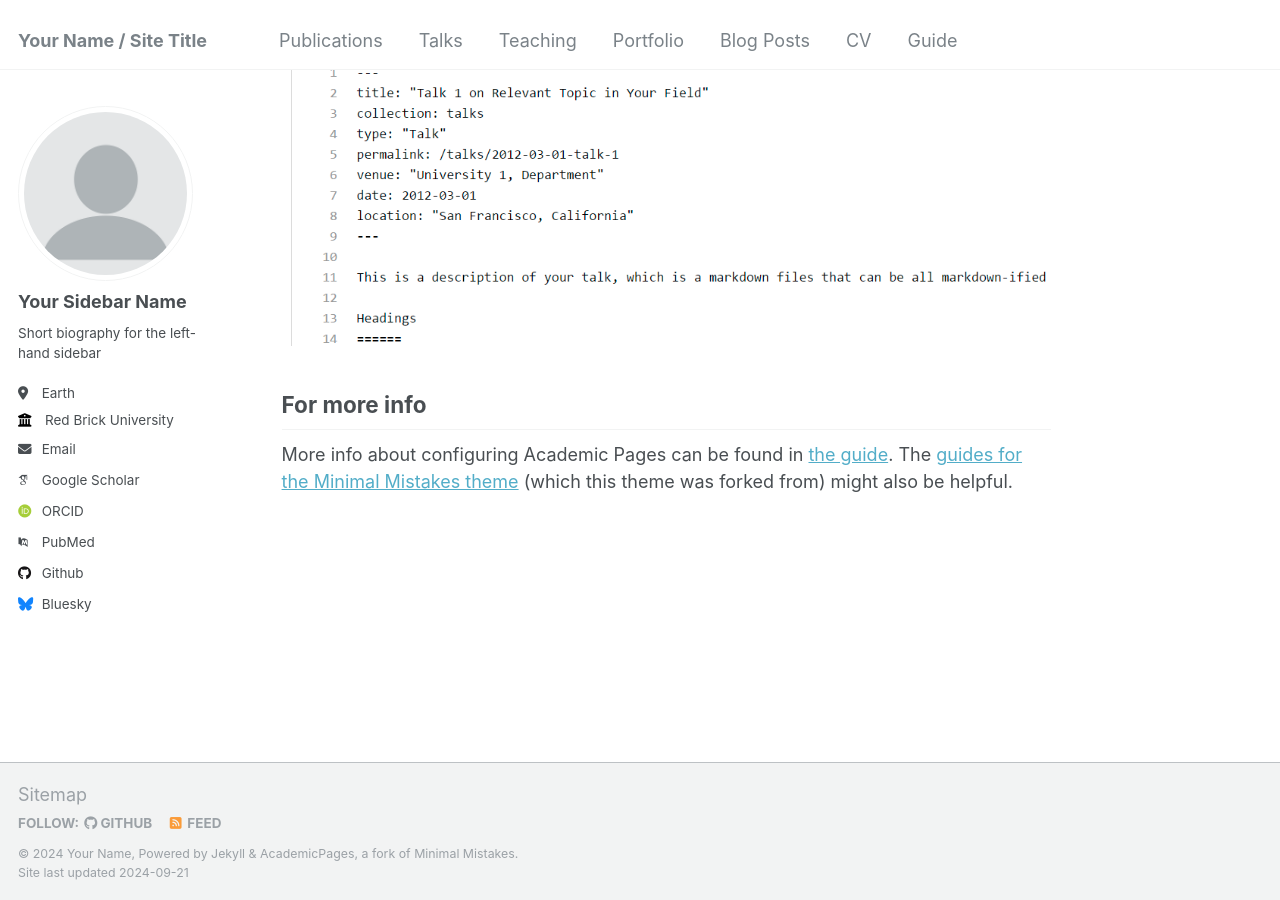
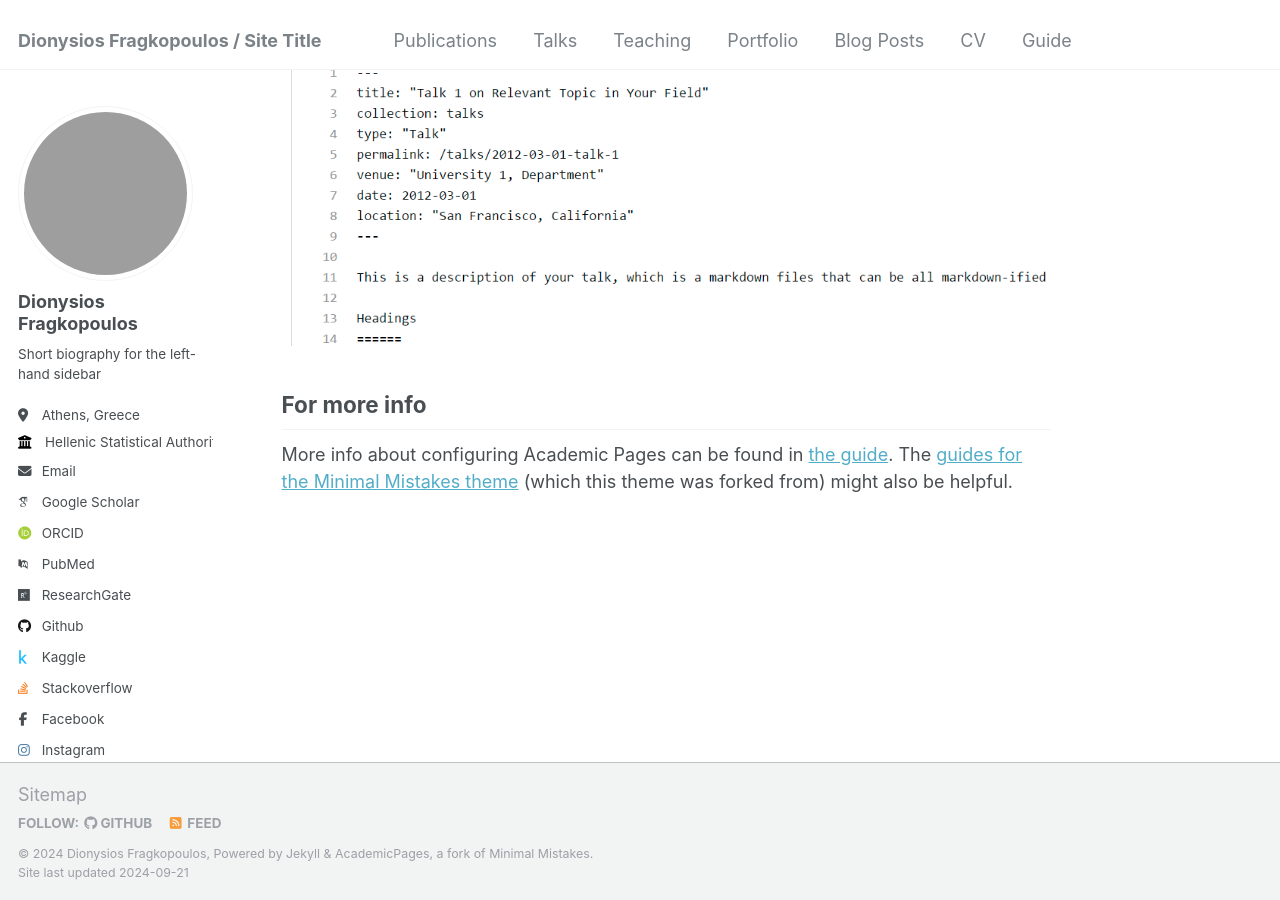
Before and after one commit to dfragos/dfragos.github.io, a Jekyll site: the page built from _pages/about.md, in a window 1280 px wide and 900 px high, scrolled down 2643 px. Built offline with Jekyll 4.4.1, drawn with Linux system fonts in a browser that asks for light colours; some web fonts are replaced; part of the change alters nothing that is shown; grey boxes are pictures that could not be loaded.

Commit message:
Initial configuration

```diff
--- a/_config.yml
+++ b/_config.yml
@@ -7,148 +7,144 @@
 # server process.
 
 # Basic Site Settings
-locale                   : "en-US"
-title                    : "Your Name / Site Title"
-title_separator          : "-"
-name                     : &name "Your Name"
-description              : &description "personal description"
-url                      : https://academicpages.github.io # the base hostname & protocol for your site e.g. "https://mmistakes.github.io"
-baseurl                  : "" # the subpath of your site, e.g. "/blog"
-repository               : "academicpages/academicpages.github.io"
+locale: "en-US"
+title: "Dionysios Fragkopoulos / Site Title"
+title_separator: "-"
+name: &name "Dionysios Fragkopoulos"
+description: &description "Research Assistant at the Hellenic Statistical Authority"
+url: https://dfragos.github.io # the base hostname & protocol for your site e.g. "https://mmistakes.github.io"
+baseurl: "" # the subpath of your site, e.g. "/blog"
+repository: "dfragos/dfragos.github.io"
 
 # Site Author - The following control what appear as part of the author content on the side bar.
 #               If a field is blank the icon and link will not appear, otherwise it will be shown.
 #               Additional customization can be done by editing /_includes/author-profile.html
 author:
   # Biographic information
-  avatar           : "profile.png"
-  name             : "Your Sidebar Name"
-  pronouns         : # example: "she/her"
-  bio              : "Short biography for the left-hand sidebar"
-  location         : "Earth"
-  employer         : "Red Brick University"
-  uri              : # URL
-  email            : "none@example.org"
+  avatar: "https://avatars.githubusercontent.com/u/1168366?v=4"
+  name: "Dionysios Fragkopoulos"
+  pronouns: # example: "she/her"
+  bio: "Short biography for the left-hand sidebar"
+  location: "Athens, Greece"
+  employer: "Hellenic Statistical Authority"
+  uri: # URL
+  email: "me@dfragos.me"
 
   # Academic websites
-  arxiv            : # URL - Update with the correct link to your profile
-  googlescholar    : "https://scholar.google.com/citations?user=PS_CX0AAAAAJ"
-  impactstory      : # URL
-  orcid            : "http://orcid.org/yourorcidurl"
-  semantic         : # URL
-  pubmed           : "https://www.ncbi.nlm.nih.gov/pubmed/?term=john+snow"
-  researchgate     : # URL
+  arxiv: # URL - Update with the correct link to your profile
+  googlescholar: "https://scholar.google.com/citations?user=5UXwrEMAAAAJ&hl=en"
+  impactstory: # URL
+  orcid: "https://orcid.org/0000-0002-7961-3859"
+  semantic: # URL
+  pubmed: "https://www.ncbi.nlm.nih.gov/pubmed/?term=john+snow"
+  researchgate: "https://www.researchgate.net/profile/Dionysios-Fragkopoulos"
 
   # Repositories and software development
-  bitbucket        : # Username - Update with your username on the site
-  codepen          : # Username
-  dribbble         : # Username
-  github           : "academicpages"
-  kaggle           : # Username
-  stackoverflow    : # User number or user number and name (i.e., use "1" or "1/jeff-atwood")
+  bitbucket: # Username - Update with your username on the site
+  codepen: # Username
+  dribbble: # Username
+  github: "dfragos"
+  kaggle: "dfragos"
+  stackoverflow: "27399694/dfragos"
 
   # Social media
-  bluesky          : "bsky.app" # Replace this with you Bluesky username
-  facebook         : # Username
-  flickr           : # Username
-  foursquare       : # Username
-  goodreads        : # Username
-  google_plus      : # Username
-  keybase          : # Username
-  instagram        : # Username
-  lastfm           : # Username
-  linkedin         : # Username
-  mastodon         : # URL
-  medium           : # URL
-  pinterest        : # Username
-  soundcloud       : # Username
-  steam            : # Username
-  telegram         : # URL
-  tumblr           : # Username
-  twitter          : # Username for X / Twitter
-  vine             : # Username
-  weibo            : # Username
-  wikipedia        : # Username
-  xing             : # Username
-  youtube          : # Username
-  zhihu            : # URL
+  bluesky: # Replace this with you Bluesky username
+  facebook: "dfragos" # Username
+  flickr: # Username
+  foursquare: # Username
+  goodreads: # Username
+  google_plus: # Username
+  keybase: # Username
+  instagram: "_dfragos" # Username
+  lastfm: # Username
+  linkedin: "dfragos" # Username
+  mastodon: # URL
+  medium: # URL
+  pinterest: # Username
+  soundcloud: # Username
+  steam: # Username
+  telegram: # URL
+  tumblr: # Username
+  twitter: "dfragos" # Username for X / Twitter
+  vine: # Username
+  weibo: # Username
+  wikipedia: # Username
+  xing: # Username
+  youtube: # Username
+  zhihu: # URL
 
 # Publication Category - The following the list of publication categories and their headings
 publication_category:
   books:
-    title: 'Books'
+    title: "Books"
   manuscripts:
-    title: 'Journal Articles'
+    title: "Journal Articles"
   conferences:
-    title: 'Conference Papers'
+    title: "Conference Papers"
 
 # Site Settings
-teaser                   :  # filename of teaser fallback teaser image placed in /images/, .e.g. "500x300.png"
-breadcrumbs              : false # true, false (default)
-words_per_minute         : 160
-future                   : true
-read_more                : "disabled" # if enabled, adds "Read more" links to excerpts
-talkmap_link             : false #change to true to add link to talkmap on talks page
+teaser: # filename of teaser fallback teaser image placed in /images/, .e.g. "500x300.png"
+breadcrumbs: false # true, false (default)
+words_per_minute: 160
+future: true
+read_more: "disabled" # if enabled, adds "Read more" links to excerpts
+talkmap_link: false #change to true to add link to talkmap on talks page
 comments:
-  provider               : # false (default), "disqus", "discourse", "facebook", "google-plus", "staticman", "custom"
+  provider: # false (default), "disqus", "discourse", "facebook", "google-plus", "staticman", "custom"
   disqus:
-    shortname            :
+    shortname:
   discourse:
-    server               : # https://meta.discourse.org/t/embedding-discourse-comments-via-javascript/31963 , e.g.: meta.discourse.org
+    server: # https://meta.discourse.org/t/embedding-discourse-comments-via-javascript/31963 , e.g.: meta.discourse.org
   facebook:
-    appid                :
-    num_posts            : # 5 (default)
-    colorscheme          : # "light" (default), "dark"
+    appid:
+    num_posts: # 5 (default)
+    colorscheme: # "light" (default), "dark"
 staticman:
-  allowedFields          : ['name', 'email', 'url', 'message']
-  branch                 : "gh-pages" # "master", "gh-pages"
-  commitMessage          : "New comment."
-  filename               : comment-{@timestamp}
-  format                 : "yml"
-  moderation             : true
-  path                   : "_data/comments/{options.slug}"
-  requiredFields         : ['name', 'email', 'message']
+  allowedFields: ["name", "email", "url", "message"]
+  branch: "gh-pages" # "master", "gh-pages"
+  commitMessage: "New comment."
+  filename: comment-{@timestamp}
+  format: "yml"
+  moderation: true
+  path: "_data/comments/{options.slug}"
+  requiredFields: ["name", "email", "message"]
   transforms:
-    email                : "md5"
+    email: "md5"
   generatedFields:
     date:
-      type               : "date"
+      type: "date"
       options:
-        format           : "iso8601" # "iso8601" (default), "timestamp-seconds", "timestamp-milliseconds"
+        format: "iso8601" # "iso8601" (default), "timestamp-seconds", "timestamp-milliseconds"
 atom_feed:
-  hide                   : false     # change to true to hide the RSS feed in the footer
-  path                   : # blank (default) uses feed.xml
-
+  hide: false # change to true to hide the RSS feed in the footer
+  path: # blank (default) uses feed.xml
 
 # SEO Related
-google_site_verification :
-bing_site_verification   :
-alexa_site_verification  :
-yandex_site_verification :
-
+google_site_verification:
+bing_site_verification:
+alexa_site_verification:
+yandex_site_verification:
 
 # Social Sharing
 twitter:
-  username               : &twitter
+  username: &twitter
 facebook:
-  username               :
-  app_id                 :
-  publisher              :
-og_image                 :  # Open Graph/Twitter default site image
+  username:
+  app_id:
+  publisher:
+og_image: # Open Graph/Twitter default site image
 # For specifying social profiles
 # - https://developers.google.com/structured-data/customize/social-profiles
 social:
-  type                   : # Person or Organization (defaults to Person)
-  name                   : # If the user or organization name differs from the site's name
+  type: # Person or Organization (defaults to Person)
+  name: # If the user or organization name differs from the site's name
   links: # An array of links to social media profiles
-
 
 # Analytics
 analytics:
-  provider               :  "false" # false (default), "google", "google-universal", "google-analytics-4", "custom"
+  provider: "false" # false (default), "google", "google-universal", "google-analytics-4", "custom"
   google:
-    tracking_id          :
-
+    tracking_id:
 
 # Reading Files
 include:
@@ -188,14 +184,12 @@ keep_files:
 encoding: "utf-8"
 markdown_ext: "markdown,mkdown,mkdn,mkd,md"
 
-
 # Conversion
 markdown: kramdown
 highlighter: rouge
 lsi: false
 excerpt_separator: "\n\n"
 incremental: false
-
 
 # Markdown Processing
 kramdown:
@@ -207,7 +201,6 @@ kramdown:
   toc_levels: 1..6
   smart_quotes: lsquo,rsquo,ldquo,rdquo
   enable_coderay: false
-
 
 # These settings control the types of collections used by the template
 collections:
@@ -223,7 +216,6 @@ collections:
   talks:
     output: true
     permalink: /:collection/:path/
-
 
 # These settings control how pages and collections are included in the site
 defaults:
@@ -281,19 +273,16 @@ defaults:
       author_profile: true
       share: true
 
-
 # Sass/SCSS
 sass:
   sass_dir: _sass
   style: compressed # http://sass-lang.com/documentation/file.SASS_REFERENCE.html#output_style
-
 
 # Outputting
 permalink: /:categories/:title/
 # paginate: 5 # amount of posts to show
 # paginate_path: /page:num/
 timezone: Etc/UTC # http://en.wikipedia.org/wiki/List_of_tz_database_time_zones
-
 
 # Plugins
 plugins:
@@ -310,7 +299,6 @@ whitelist:
   - jekyll-paginate
   - jekyll-sitemap
   - jemoji
-
 
 # Archives
 #  Type
@@ -340,7 +328,6 @@ tag_archive:
 #     category: /categories/:name/
 #     tag: /tags/:name/
 
-
 # HTML Compression
 # - http://jch.penibelst.de/
 compress_html:
```
